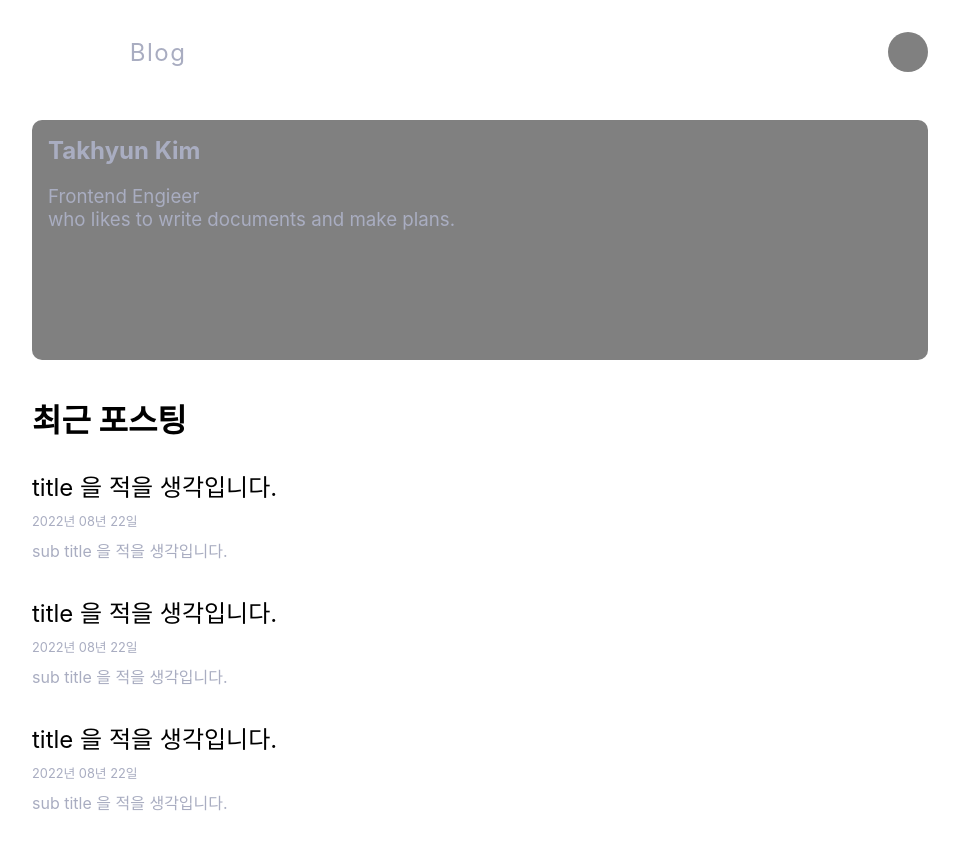
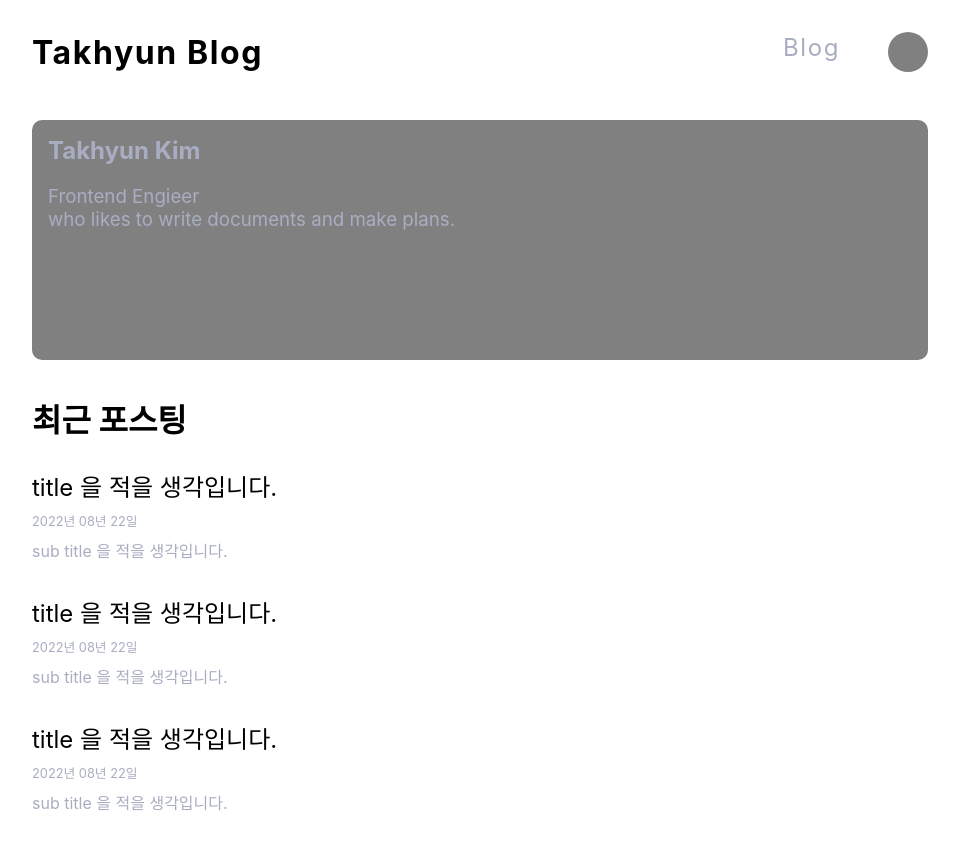
Before and after one commit to TakhyunKim/takhyun.dev, a Next.js app: page / in a window 1280 px wide. Shown: the top 850 px of the page, without its empty margins (160-1119 px from the left). Built offline with nearby package versions, Linux system fonts and the light colour scheme.

Commit message:
feat: delete home nav and modify nav layout

```diff
--- a/common/routes/index.tsx
+++ b/common/routes/index.tsx
@@ -1,8 +1,5 @@
 type NavLink = { title: string; link: string };
 
-const navLinks: NavLink[] = [
-  { title: "Home", link: "/" },
-  { title: "Blog", link: "/blog" },
-];
+const navLinks: NavLink[] = [{ title: "Blog", link: "/blog" }];
 
 export default navLinks;
--- a/components/Container/Container.module.css
+++ b/components/Container/Container.module.css
@@ -13,6 +13,10 @@
   margin: 2rem;
 }
 
+.nav_profile_wrapper {
+  display: flex;
+}
+
 .header_profile {
   width: 2.5rem;
   height: 2.5rem;
--- a/components/Container/index.tsx
+++ b/components/Container/index.tsx
@@ -2,6 +2,7 @@ import type { ReactNode } from "react";
 import Head from "next/head";
 
 import Nav from "../Nav";
+import BlogTitle from "../BlogTitle";
 
 import styles from "./Container.module.css";
 
@@ -16,8 +17,11 @@ const Container = (props: ContainerProps) => {
         <title>takhyun blog</title>
       </Head>
       <header className={styles.header}>
-        <Nav />
-        <div className={styles.header_profile} />
+        <BlogTitle />
+        <div className={styles.nav_profile_wrapper}>
+          <Nav />
+          <div className={styles.header_profile} />
+        </div>
       </header>
       <main className={styles.main}>{props.children}</main>
     </div>
--- a/components/Nav/Nav.module.css
+++ b/components/Nav/Nav.module.css
@@ -1,12 +1,13 @@
 .wrapper {
-  width: "100%";
-  flex: 1;
-  box-sizing: border-box;
+  display: flex;
+  justify-content: center;
+  align-items: center;
+  margin-right: 1.5rem;
 }
 
 .nav_text {
   margin-right: 1.5rem;
-  padding-bottom: 0.5rem;
+  padding-bottom: 0.6rem;
   font-size: 1.5rem;
   font-weight: 400;
   letter-spacing: 0.1rem;
```
